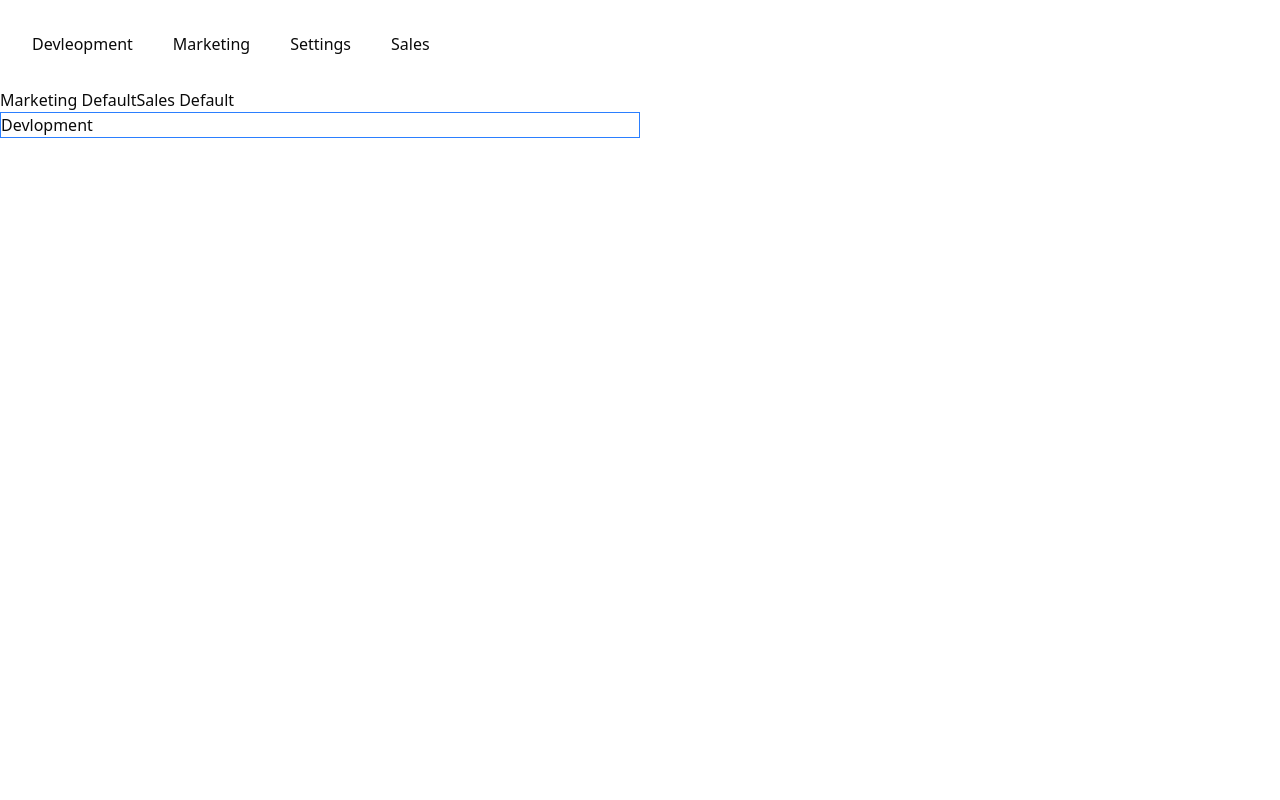
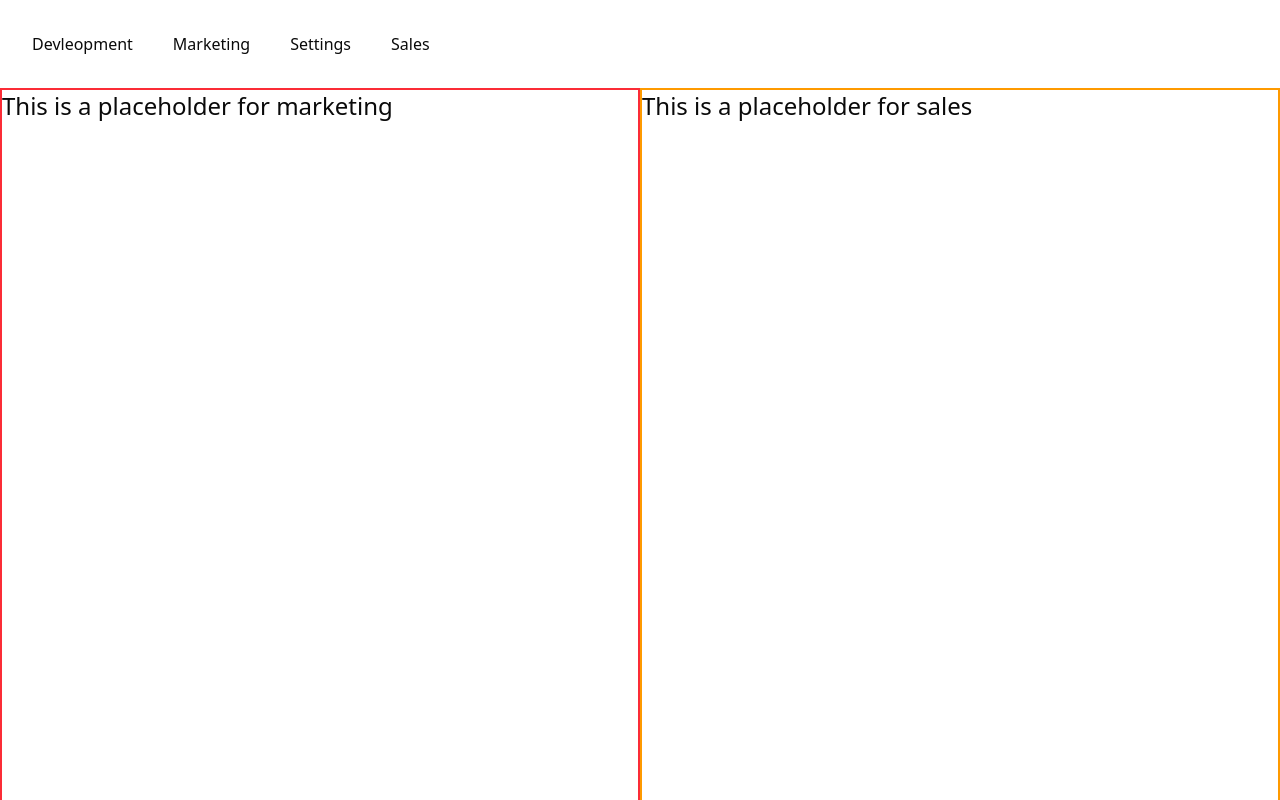
Before and after one commit to arafat-yasin-2413/blog-site-client, a Next.js app: page /development in a window 1280 px wide. Shown: the top 800 px of the page. Built offline with nearby package versions, Linux system fonts and the light colour scheme.

Commit message:
tests parallel and partial routing

```diff
--- a/src/app/(practice)/@marketingSlot/default.tsx
+++ b/src/app/(practice)/@marketingSlot/default.tsx
@@ -1,7 +1,7 @@
 export default function MarketingDefault() {
     return (
-        <div>
-            <h1>Marketing Default</h1>
+        <div className="size-200 border-2 border-red-500">
+            <h1 className="text-2xl">This is a placeholder for marketing</h1>
         </div>
     );
 }
--- /dev/null
+++ b/src/app/(practice)/@marketingSlot/marketing/page.tsx
@@ -0,0 +1,9 @@
+import React from "react";
+
+export default function MarketingPage() {
+    return (
+        <div className="size-200 border-2 border-red-500">
+            <h1 className="text-2xl">Marketing page</h1>
+        </div>
+    );
+}
--- /dev/null
+++ b/src/app/(practice)/@marketingSlot/marketing/settings/page.tsx
@@ -0,0 +1,9 @@
+import React from 'react'
+
+export default function SettingsPage() {
+  return (
+    <div className="size-200 border-2 border-red-500">
+      <h1 className="text-2xl">Settings page</h1>
+    </div>
+  )
+}
--- a/src/app/(practice)/@salesSlot/default.tsx
+++ b/src/app/(practice)/@salesSlot/default.tsx
@@ -1,7 +1,7 @@
 export default function SalesDefault() {
     return (
-        <div>
-            <h1>Sales  Default</h1>
+        <div className="size-200 border-2 border-amber-500">
+            <h1 className="text-2xl">This is a placeholder for sales</h1>
         </div>
     );
 }
--- /dev/null
+++ b/src/app/(practice)/@salesSlot/sales/page.tsx
@@ -0,0 +1,9 @@
+import React from "react";
+
+export default function SalesPage() {
+    return (
+        <div className="size-200 border-2 border-amber-500">
+            <h1 className="text-2xl">Sales page</h1>
+        </div>
+    );
+}
--- /dev/null
+++ b/src/app/(practice)/default.tsx
@@ -0,0 +1,9 @@
+import React from "react";
+
+export default function RootDefault() {
+    return (
+        <div className="size-200 border-2 border-purple-500">
+            <h1 className="text-2xl">This is Root Default</h1>
+        </div>
+    );
+}
--- a/src/app/(practice)/development/page.tsx
+++ b/src/app/(practice)/development/page.tsx
@@ -2,7 +2,7 @@ import React from "react";
 
 export default function DevelopmentPage() {
     return (
-        <div className="w-1/2 h-[700] border border-blue-500">
+        <div className="size-200 border-2 border-blue-500">
             <h1>Devlopment</h1>
         </div>
     );
--- a/src/app/(practice)/marketing/page.tsx
+++ /dev/null
@@ -1,9 +0,0 @@
-import React from 'react'
-
-export default function MarketingPage() {
-  return (
-    <div className="border border-green-600 w-1/2 h-[700]">
-      <h1>Marketing page</h1>
-    </div>
-  )
-}
--- a/src/app/(practice)/marketing/settings/page.tsx
+++ /dev/null
@@ -1,9 +0,0 @@
-import React from 'react'
-
-export default function SettingsPage() {
-  return (
-    <div className="border border-red-600 w-1/2 h-[700]">
-      <h1>Settings page</h1>
-    </div>
-  )
-}
--- a/src/app/(practice)/sales/page.tsx
+++ /dev/null
@@ -1,9 +0,0 @@
-import React from 'react'
-
-export default function SalesPage() {
-  return (
-    <div className="border border-amber-600 w-1/2 h-[700]">
-      <h1>Sales page</h1>
-    </div>
-  )
-}
```
